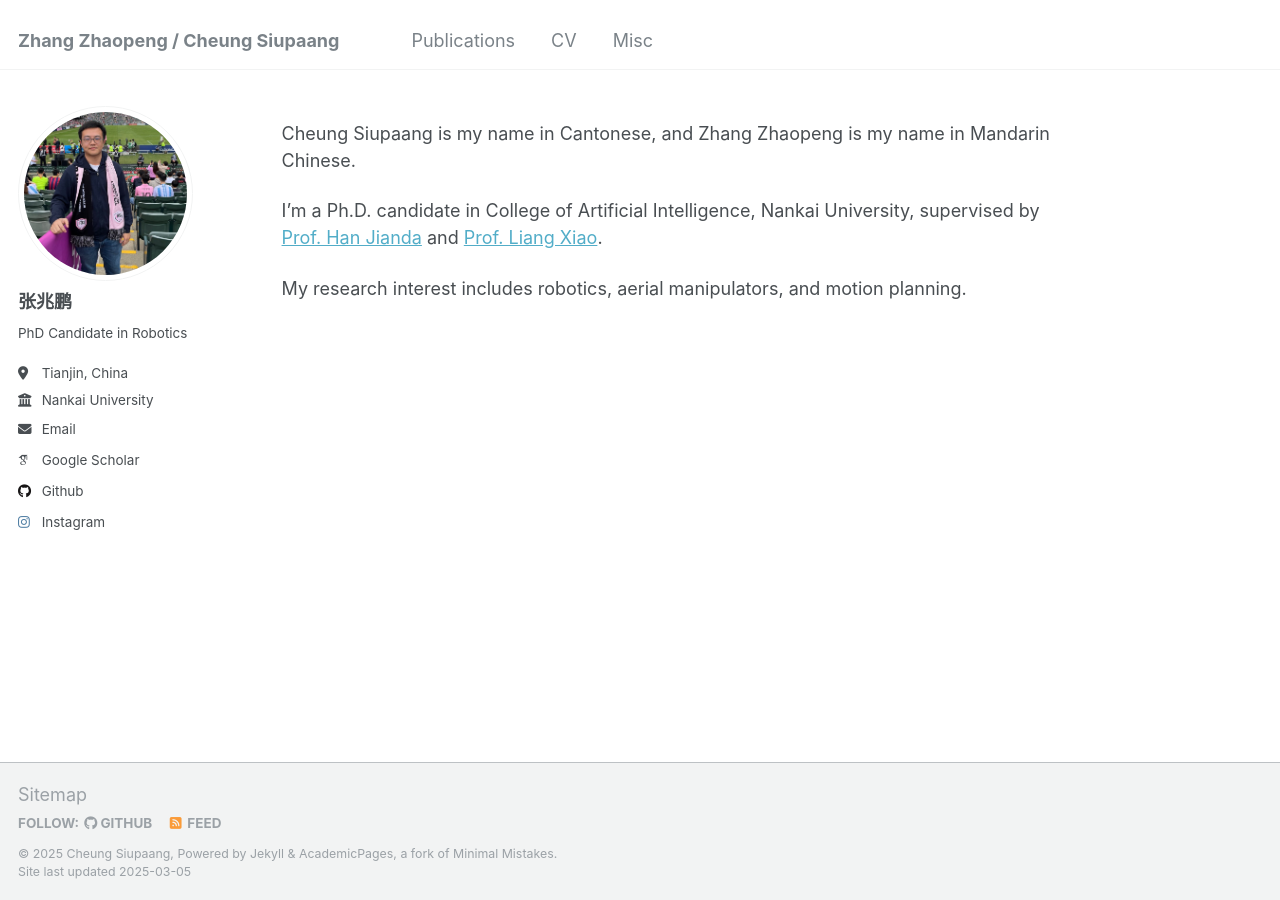
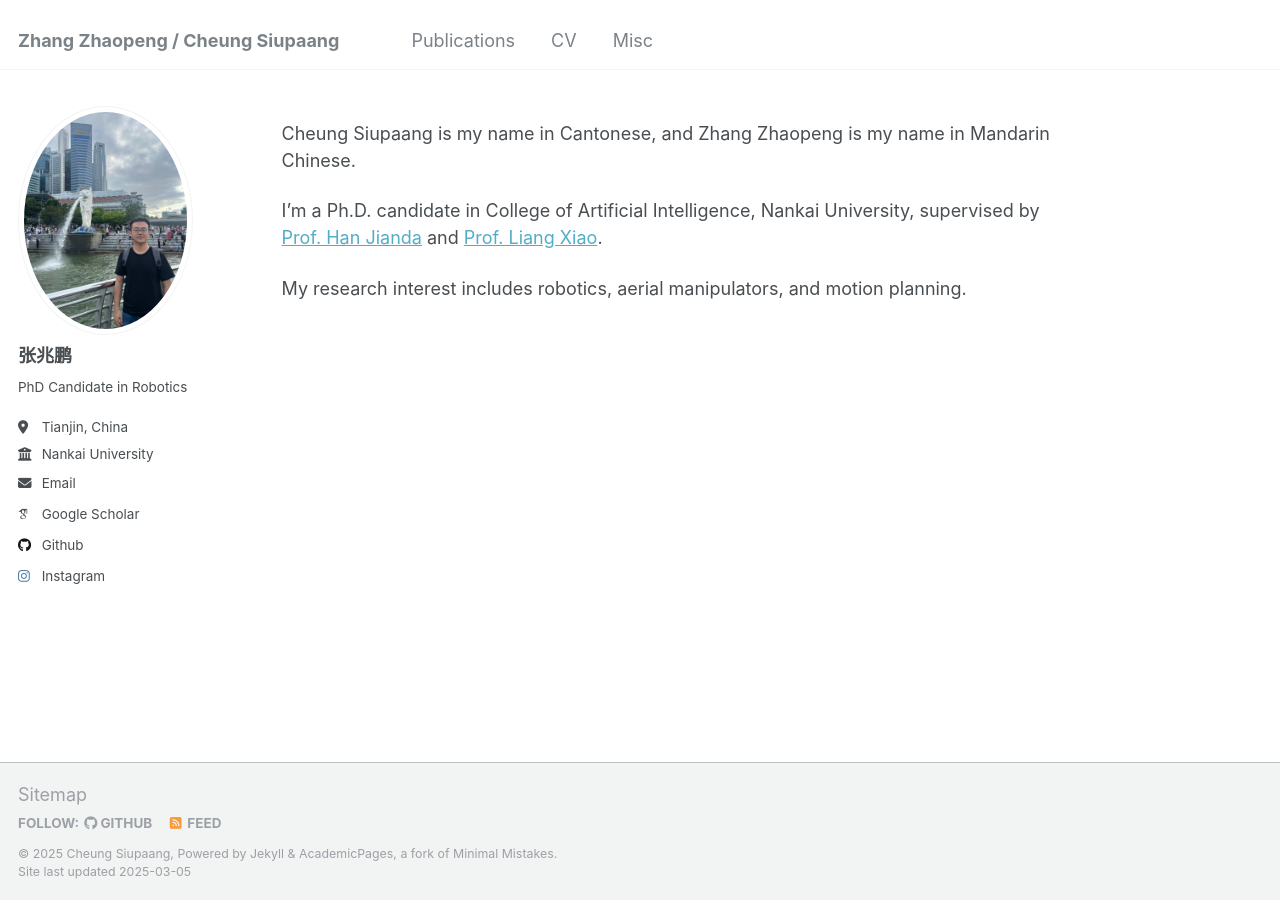
Before and after one commit to wangy1893/wangy1893.github.io, a Jekyll site: the page built from _pages/about.md, in a window 1280 px wide. Built offline with Jekyll 4.4.1, drawn with Linux system fonts in a browser that asks for light colours; some web fonts are replaced.

Commit message:
update_photo

```diff
--- a/_config.yml
+++ b/_config.yml
@@ -22,7 +22,8 @@ repository               : "cheungsiupaang/cheungsiupaang.github.io"
 #               Additional customization can be done by editing /_includes/author-profile.html
 author:
   # Biographic information
-  avatar           : "zzp.png"
+  # avatar           : "zzp.png"
+  avatar           : "2025-zzp.jpg"
   name             : "张兆鹏"
   pronouns         : # example: "she/her"
   bio              : "PhD Candidate in Robotics"
```
Also changed, not shown: images/2025-zzp.jpg (added), 5 other files.
